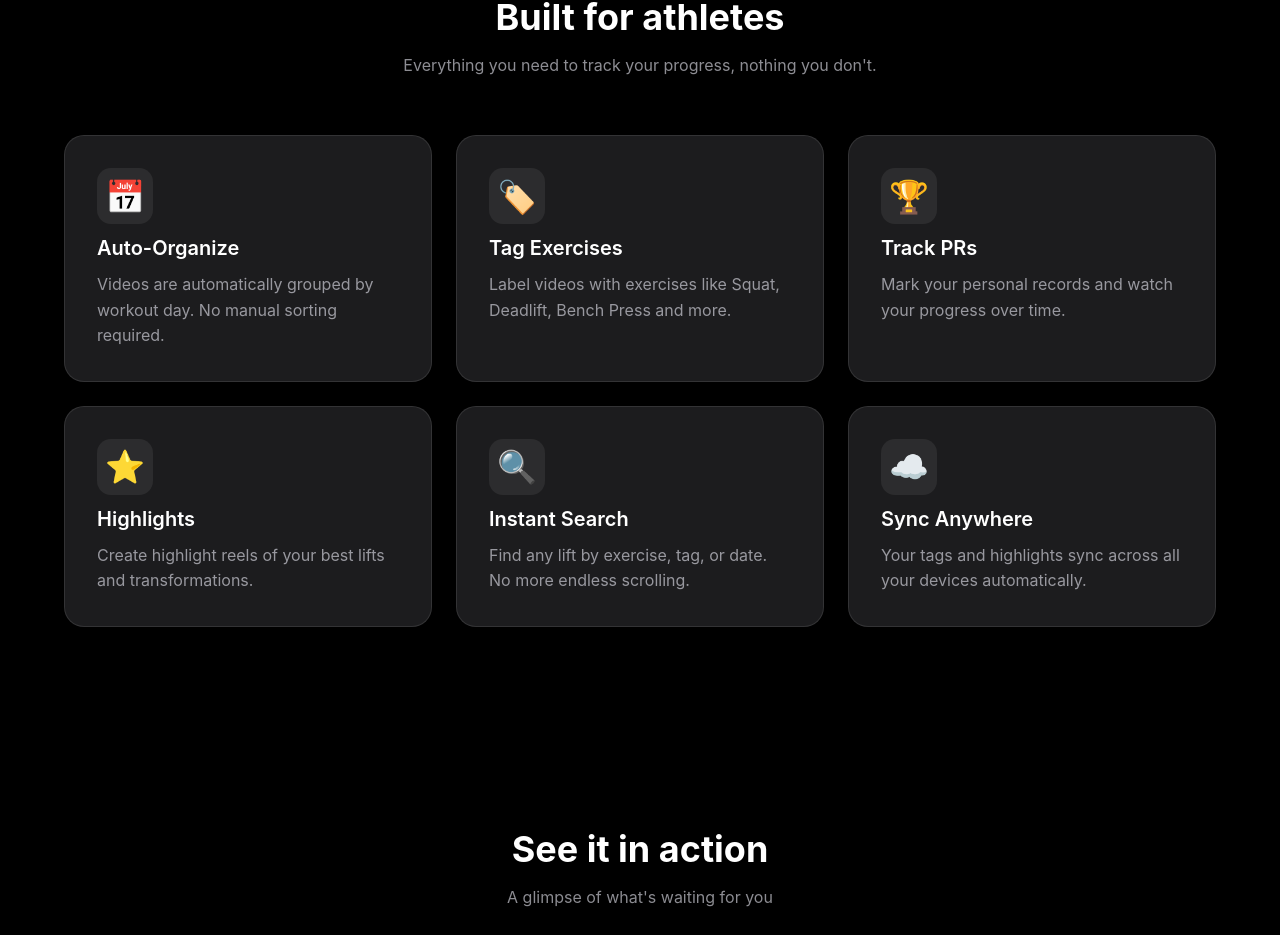
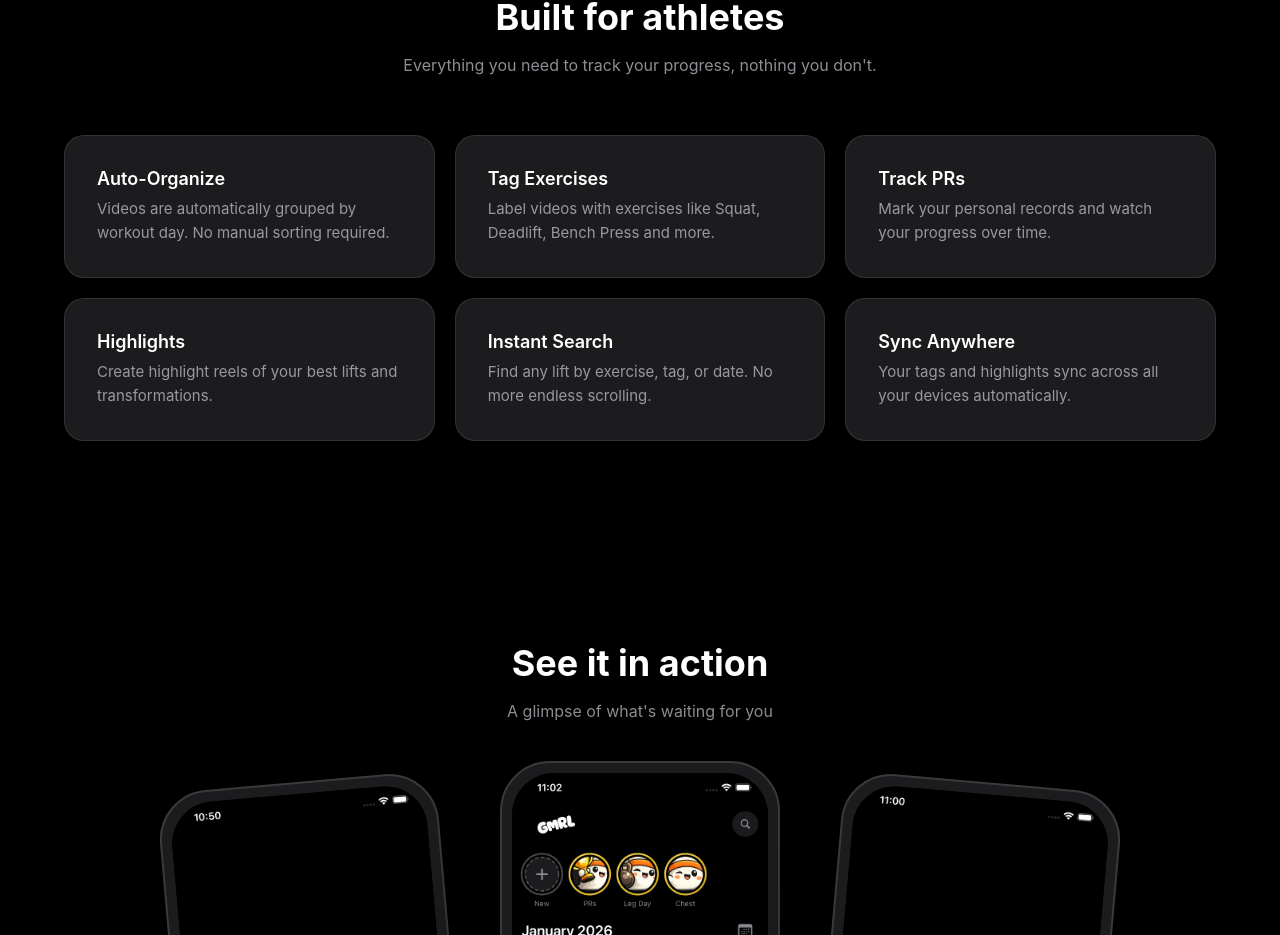
Before and after one commit to Johnnydtech/gmrl-website, a Next.js app: page / in a window 1280 px wide. Shown: the part 905-1840 px from the top of the page. Built offline with nearby package versions, Linux system fonts and the light colour scheme.

Commit message:
Remove emoji icons from features section for cleaner look
Co-Authored-By: Claude Opus 4.5 <noreply@anthropic.com>

```diff
--- a/app/page.js
+++ b/app/page.js
@@ -113,36 +113,30 @@ export default function Home() {
           <div style={{
             display: 'grid',
             gridTemplateColumns: 'repeat(auto-fit, minmax(300px, 1fr))',
-            gap: '24px',
+            gap: '20px',
           }}>
             {[
               {
-                icon: '📅',
                 title: 'Auto-Organize',
                 description: 'Videos are automatically grouped by workout day. No manual sorting required.'
               },
               {
-                icon: '🏷️',
                 title: 'Tag Exercises',
                 description: 'Label videos with exercises like Squat, Deadlift, Bench Press and more.'
               },
               {
-                icon: '🏆',
                 title: 'Track PRs',
                 description: 'Mark your personal records and watch your progress over time.'
               },
               {
-                icon: '⭐',
                 title: 'Highlights',
                 description: 'Create highlight reels of your best lifts and transformations.'
               },
               {
-                icon: '🔍',
                 title: 'Instant Search',
                 description: 'Find any lift by exercise, tag, or date. No more endless scrolling.'
               },
               {
-                icon: '☁️',
                 title: 'Sync Anywhere',
                 description: 'Your tags and highlights sync across all your devices automatically.'
               },
@@ -150,22 +144,10 @@ export default function Home() {
               <div key={index} className="card" style={{
                 display: 'flex',
                 flexDirection: 'column',
-                gap: '12px',
+                gap: '8px',
               }}>
-                <div style={{
-                  fontSize: '32px',
-                  width: '56px',
-                  height: '56px',
-                  background: 'var(--background-tertiary)',
-                  borderRadius: '14px',
-                  display: 'flex',
-                  alignItems: 'center',
-                  justifyContent: 'center',
-                }}>
-                  {feature.icon}
-                </div>
-                <h3 style={{ fontSize: '20px', fontWeight: 600 }}>{feature.title}</h3>
-                <p style={{ color: 'var(--text-secondary)', lineHeight: 1.6 }}>{feature.description}</p>
+                <h3 style={{ fontSize: '18px', fontWeight: 600 }}>{feature.title}</h3>
+                <p style={{ color: 'var(--text-secondary)', lineHeight: 1.6, fontSize: '15px' }}>{feature.description}</p>
               </div>
             ))}
           </div>
```
